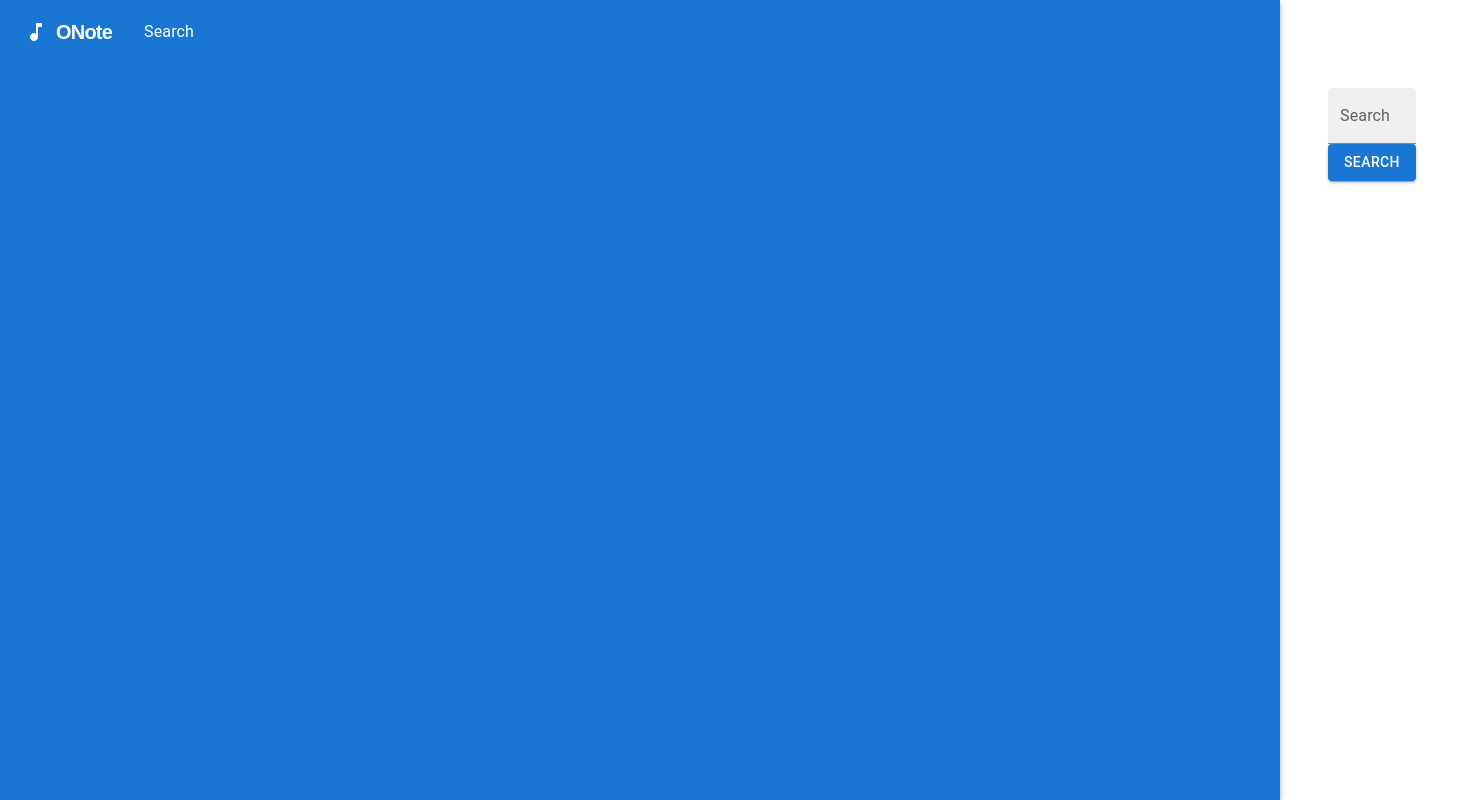
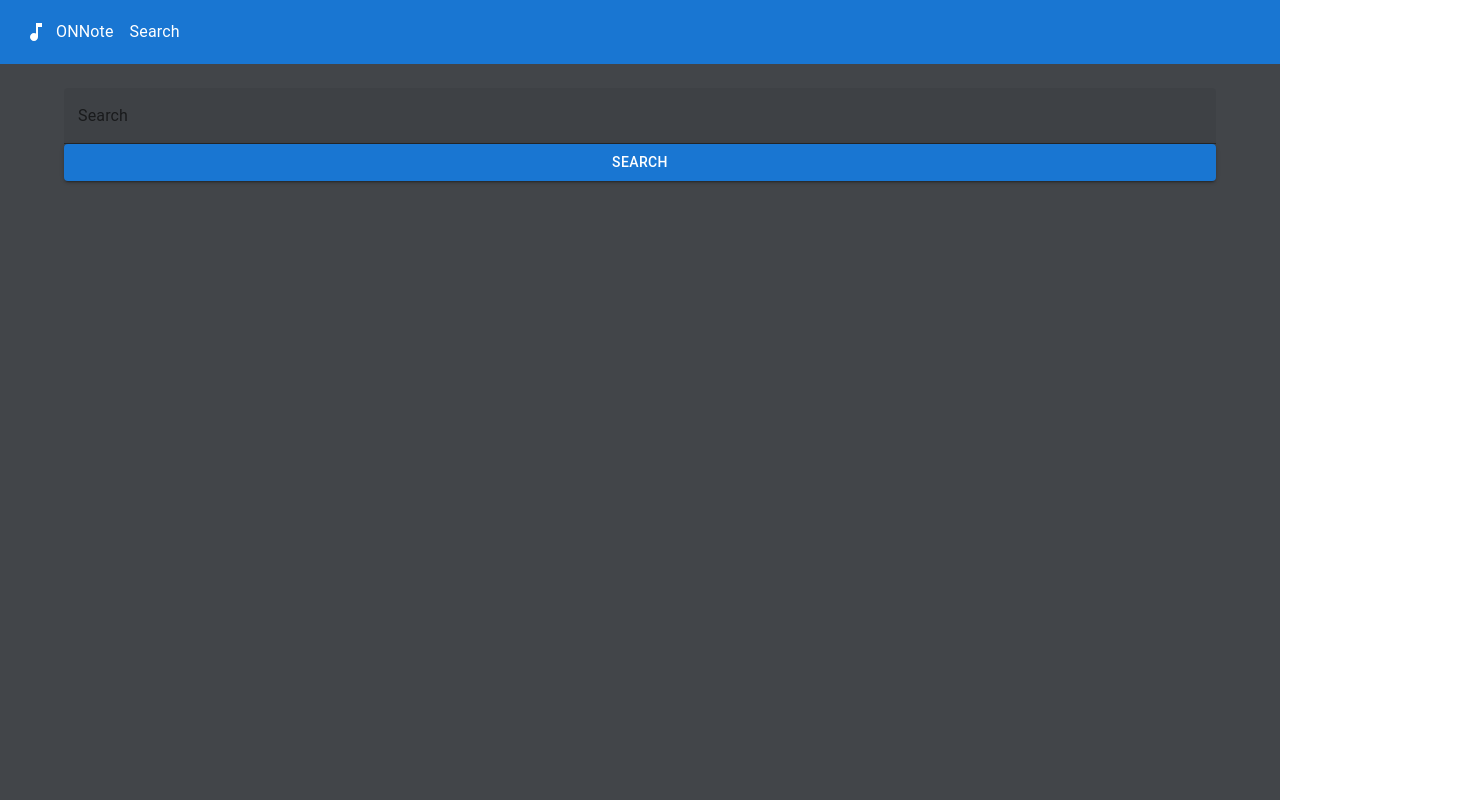
Before and after one commit to Baleksas/GoogleSearchApi, a Next.js app in the folder client/: page /search in a window 1280 px wide. Shown: the whole page, 1464 px wide, since content can reach past the window. Built offline with nearby package versions, Linux system fonts and the light colour scheme.

Commit message:
Feat: UI changes and link to the spotify song feature add

```diff
--- a/client/components/AppBar/Appbar.tsx
+++ b/client/components/AppBar/Appbar.tsx
@@ -1,19 +1,17 @@
-import * as React from "react";
+import MenuIcon from "@mui/icons-material/Menu";
+import MusicNoteIcon from "@mui/icons-material/MusicNote";
 import AppBar from "@mui/material/AppBar";
 import Box from "@mui/material/Box";
+import Button from "@mui/material/Button";
+import Container from "@mui/material/Container";
+import IconButton from "@mui/material/IconButton";
+import Menu from "@mui/material/Menu";
+import MenuItem from "@mui/material/MenuItem";
 import Toolbar from "@mui/material/Toolbar";
-import IconButton from "@mui/material/IconButton";
 import Typography from "@mui/material/Typography";
-import Menu from "@mui/material/Menu";
-import MenuIcon from "@mui/icons-material/Menu";
-import Container from "@mui/material/Container";
-import Avatar from "@mui/material/Avatar";
-import Button from "@mui/material/Button";
-import Tooltip from "@mui/material/Tooltip";
-import MenuItem from "@mui/material/MenuItem";
-import MusicNoteIcon from "@mui/icons-material/MusicNote";
+import type { NextPage } from "next";
 import Link from "next/link";
-import type { NextPage } from "next";
+import * as React from "react";
 const pages = ["Search"];
 
 const ResponsiveAppBar: NextPage = () => {
@@ -40,14 +38,19 @@ const ResponsiveAppBar: NextPage = () => {
   };
 
   return (
-    <AppBar position="static">
+    <AppBar
+      position="static"
+      sx={{
+        height: "8vh",
+      }}
+    >
       <Container maxWidth="xl">
         <Toolbar disableGutters>
           <MusicNoteIcon sx={{ display: { xs: "none", md: "flex" }, mr: 1 }} />
           <Typography
             variant="h6"
             noWrap
-            component="a"
+            component={Link}
             href="/"
             sx={{
               mr: 2,
@@ -59,7 +62,7 @@ const ResponsiveAppBar: NextPage = () => {
               textDecoration: "none",
             }}
           >
-            ONote
+            ONNote
           </Typography>
 
           <Box sx={{ flexGrow: 1, display: { xs: "flex", md: "none" } }}>
@@ -107,7 +110,16 @@ const ResponsiveAppBar: NextPage = () => {
                     }}
                     href={`/${page.toLowerCase()}`}
                   >
-                    {page}
+                    <Button
+                      sx={{
+                        width: "100%",
+                        height: "100%",
+                        backgroundColor: "black",
+                      }}
+                      onClick={handleCloseNavMenu}
+                    >
+                      {page}
+                    </Button>
                   </Typography>
                 </MenuItem>
               ))}
@@ -118,14 +130,14 @@ const ResponsiveAppBar: NextPage = () => {
             variant="h5"
             noWrap
             component="a"
-            href=""
+            href="/"
             sx={{
               mr: 2,
               display: { xs: "flex", md: "none" },
               flexGrow: 1,
-              fontFamily: "monospace",
+              fontFamily: "Arial",
               fontWeight: 700,
-              letterSpacing: ".3rem",
+              letterSpacing: "-.05rem",
               color: "inherit",
               textDecoration: "none",
             }}
--- a/client/components/Songs/Song.tsx
+++ b/client/components/Songs/Song.tsx
@@ -1,6 +1,5 @@
 /* eslint-disable @next/next/no-img-element */
-import { Box, ImageListItemBar, Link, Typography } from "@mui/material";
-import Image from "next/image";
+import { Button, ImageListItemBar, Link } from "@mui/material";
 import React from "react";
 
 interface Props {
@@ -22,11 +21,14 @@ const Song: React.FC<Props> = (props) => {
         alt={props.name}
         loading="lazy"
       />
-      {/* <Link>{props.link}</Link> */}
       <ImageListItemBar
         sx={{ fontSize: "5px", maxWidth: "100%", maxHeight: "100%" }}
         title={props.name}
-        subtitle={<span>by: Testing</span>}
+        subtitle={
+          <Link component={Button} variant="button" href={props.link}>
+            Listen now {">"}
+          </Link>
+        }
         position="below"
       />
     </>
--- a/client/pages/_app.tsx
+++ b/client/pages/_app.tsx
@@ -1,31 +1,32 @@
+import { ThemeProvider } from "@emotion/react";
+import { createTheme, CssBaseline } from "@mui/material";
+import { Box } from "@mui/system";
+import type { AppProps } from "next/app";
+import ResponsiveAppBar from "../components/AppBar/Appbar";
 import "../styles/globals.css";
-import type { AppProps } from "next/app";
-import React, { useState } from "react";
-import ResponsiveAppBar from "../components/AppBar/Appbar";
-import { Container, CssBaseline } from "@mui/material";
-import { Box } from "@mui/system";
-import { drawerWidth } from "./search/constants";
 
 function MyApp({ Component, pageProps }: AppProps) {
+  const theme = createTheme();
   return (
-    <Box sx={{ display: "flex" }}>
+    <ThemeProvider theme={theme}>
+      <Box sx={{ display: "flex", flexDirection: "column" }}>
         <CssBaseline />
         <ResponsiveAppBar />
         <Box
           component="main"
           sx={{
             display: "flex",
-          flexDirection: "column",
+            backgroundColor: "#424549",
             flexGrow: 1,
-          width: { md: `calc(100% - ${drawerWidth}px)` },
-          height: "100vh",
+            width: { md: `calc(100%}px)` },
+            height: "92vh",
             p: { xs: 2, sm: 3 },
-          pt: { xs: 9, sm: 11 },
           }}
         >
           <Component {...pageProps} />
         </Box>
       </Box>
+    </ThemeProvider>
   );
 }
 
--- a/client/pages/search/index.tsx
+++ b/client/pages/search/index.tsx
@@ -46,14 +46,20 @@ const Search: NextPage = () => {
   };
   return (
     <Container>
-      <FormControl variant="filled">
+      <FormControl
+        variant="outlined"
+        sx={{
+          display: "flex",
+          margin: "auto",
+          flexDirection: "column",
+        }}
+      >
         <InputLabel htmlFor="component-filled">Search</InputLabel>
         <FilledInput
           id="component-filled"
           value={searchText}
           onChange={(e) => setSearchText(e.target.value)}
         />
-
         <Button
           onClick={() => fetchSongs()}
           variant="contained"
@@ -75,9 +81,14 @@ const Search: NextPage = () => {
             Recommended songs from your source
           </Typography>
           <ImageList
-            sx={{ width: 1000, height: 600, maxWidth: "100%" }}
-            cols={3}
-            rowHeight={250}
+            sx={{
+              width: 1000,
+              maxHeight: "50vh",
+              maxWidth: "100%",
+              overflowX: "hidden",
+            }}
+            cols={2}
+            rowHeight={220}
           >
             {receivedData.map((result: any) => (
               <ImageListItem key={result.cacheId}>
```
Also changed, not shown: client/hooks/useResponsive.ts (added, +15 -0 lines), client/pages/index.tsx (+3 -13 lines). Lines whose indentation alone changed are shown as unchanged.
